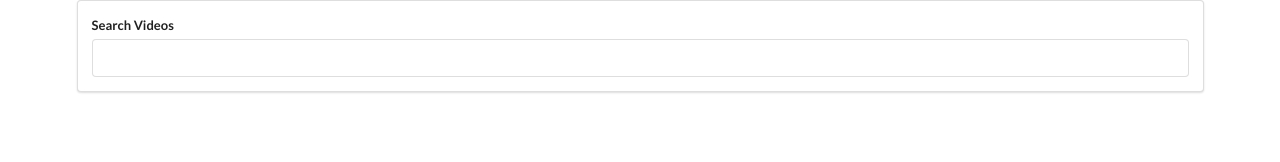
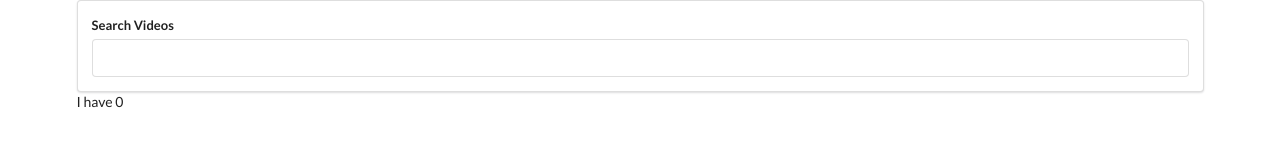
Before and after one commit to rahulbeelur/search-videos-website, a React (Create React App) app in the folder search-videos/: page / in a window 1280 px wide. Shown: the top 162 px of the page. Built offline with nearby package versions, Linux system fonts and the light colour scheme.

Commit message:
set the state with response videos

```diff
--- a/search-videos/src/components/App/App.js
+++ b/search-videos/src/components/App/App.js
@@ -3,22 +3,24 @@ import SearchBar from '../SearchBar/SearchBar';
 import React from 'react';
 import youtube from '../../apis/youtube';
 
+class App extends React.Component {
+  state = { videos: [] };
 
-
-class App extends React.Component {
   onTermSubmit = async (term) => {
     const response = await youtube.get('/search', {
       params: {
         q: term
       }
     });
-    console.log(response);
+
+    this.setState({ videos: response.data.items });
   }
 
   render() {
     return (
       <div className="ui container">
-        <SearchBar onFormSubmit={ this.onTermSubmit }/>
+        <SearchBar onFormSubmit={this.onTermSubmit} />
+        I have {this.state.videos.length}
       </div>
     );
   }
```
